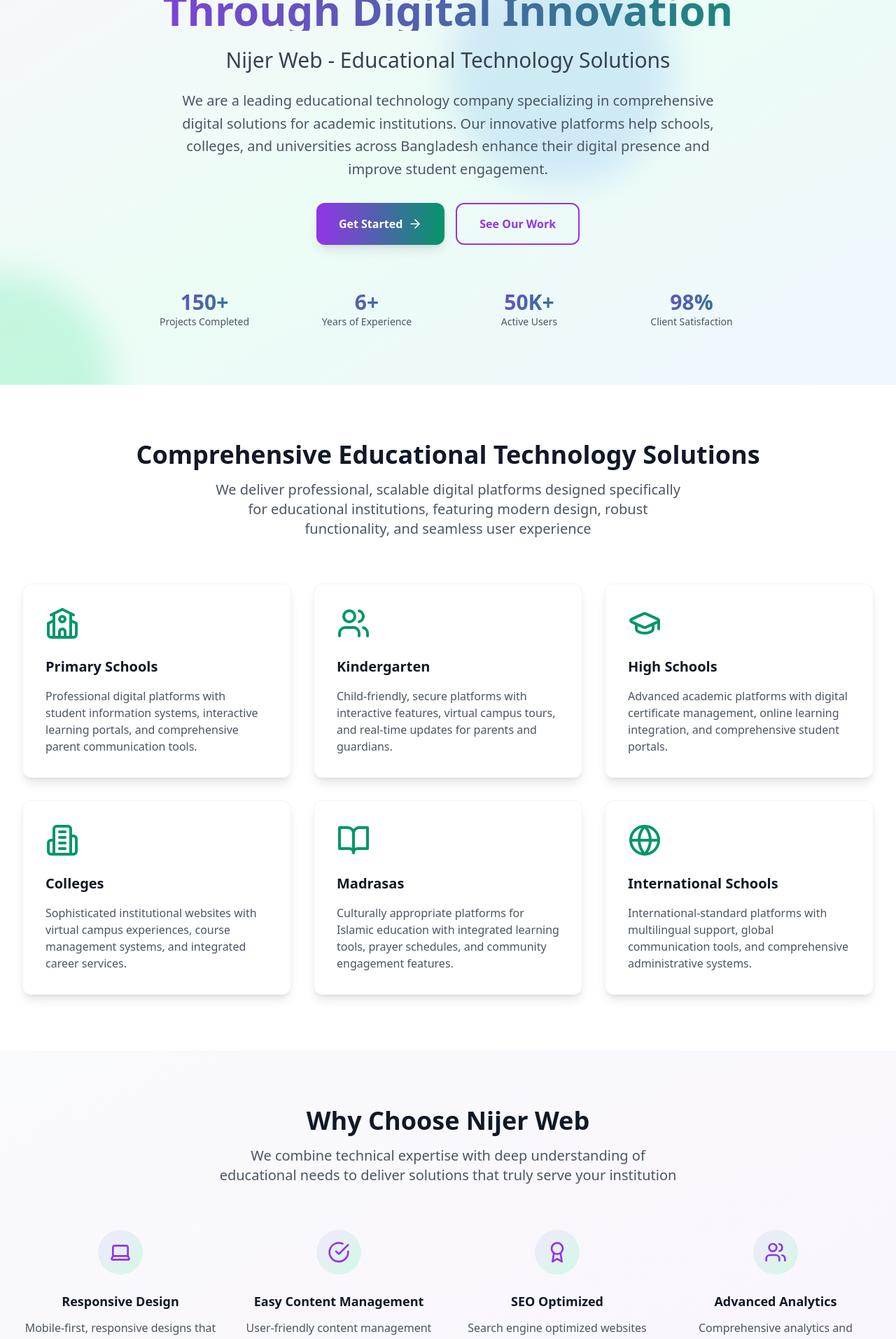
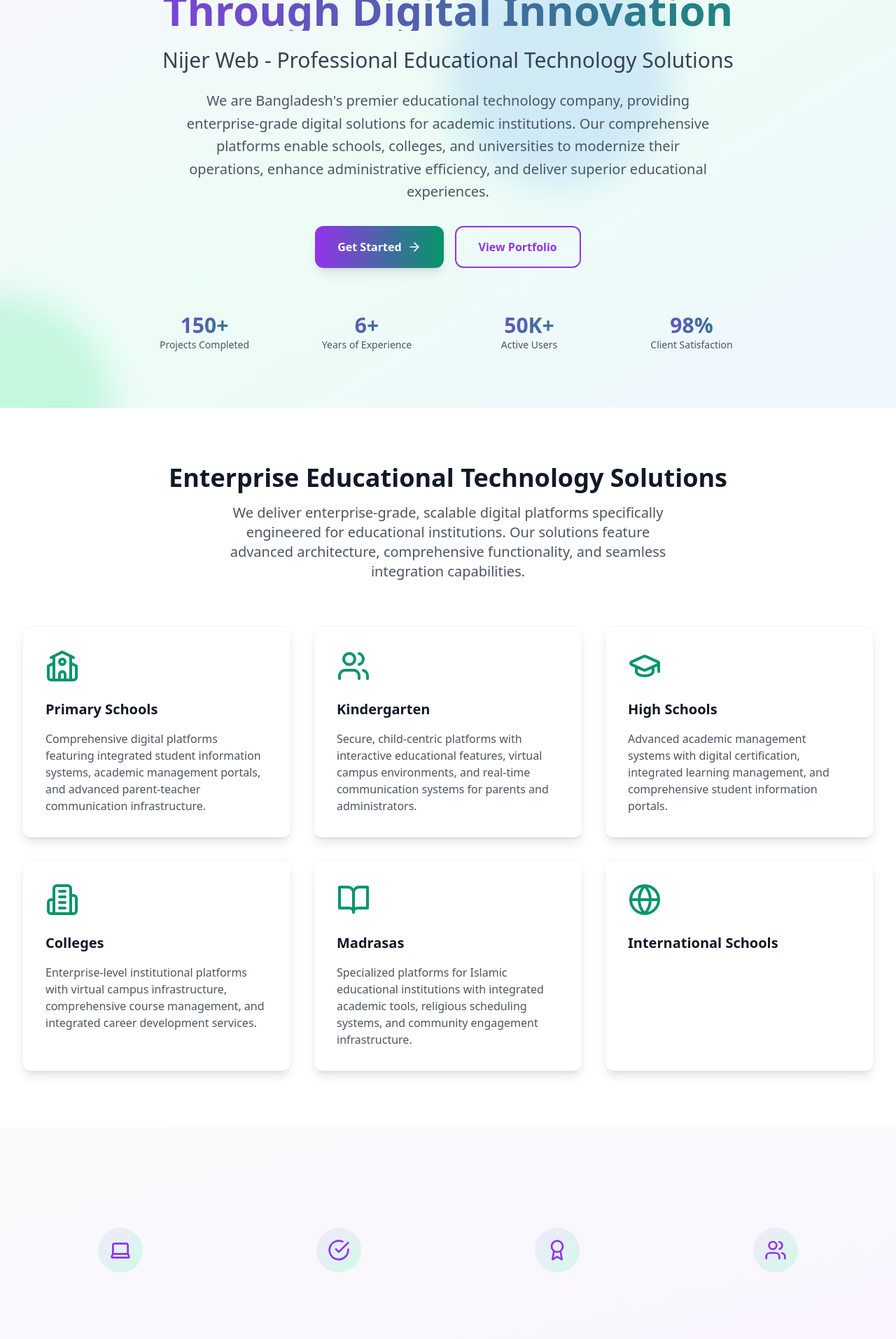
Before and after one commit to nijercart/nijerweb, a React (Vite) app: page / in a window 1280 px wide. Shown: the part 280-2194 px from the top of the page at 70% size. Built offline with nearby package versions, Linux system fonts and the light colour scheme.

Commit message:
Make Website Even More Professional

```diff
--- a/src/App.tsx
+++ b/src/App.tsx
@@ -36,39 +36,28 @@ function App() {
       // Hero Section
       heroTitle: "Revolutionizing Education",
       heroSubtitle: "Through Digital Innovation",
-      heroCompany: "Nijer Web - Educational Technology Solutions",
-      heroDescription: "We are a leading educational technology company specializing in comprehensive digital solutions for academic institutions. Our innovative platforms help schools, colleges, and universities across Bangladesh enhance their digital presence and improve student engagement.",
+      heroCompany: "Nijer Web - Professional Educational Technology Solutions",
+      heroDescription: "We are Bangladesh's premier educational technology company, providing enterprise-grade digital solutions for academic institutions. Our comprehensive platforms enable schools, colleges, and universities to modernize their operations, enhance administrative efficiency, and deliver superior educational experiences.",
       getStarted: "Get Started",
-      viewPortfolio: "See Our Work",
+      viewPortfolio: "View Portfolio",
       learnMore: "Learn More",
 
       // Services
-      servicesTitle: "Comprehensive Educational Technology Solutions",
-      servicesDescription: "We deliver professional, scalable digital platforms designed specifically for educational institutions, featuring modern design, robust functionality, and seamless user experience",
+      servicesTitle: "Enterprise Educational Technology Solutions",
+      servicesDescription: "We deliver enterprise-grade, scalable digital platforms specifically engineered for educational institutions. Our solutions feature advanced architecture, comprehensive functionality, and seamless integration capabilities.",
       primarySchools: "Primary Schools",
-      primaryDesc: "Professional digital platforms with student information systems, interactive learning portals, and comprehensive parent communication tools.",
+      primaryDesc: "Comprehensive digital platforms featuring integrated student information systems, academic management portals, and advanced parent-teacher communication infrastructure.",
       kindergarten: "Kindergarten",
-      kindergartenDesc: "Child-friendly, secure platforms with interactive features, virtual campus tours, and real-time updates for parents and guardians.",
+      kindergartenDesc: "Secure, child-centric platforms with interactive educational features, virtual campus environments, and real-time communication systems for parents and administrators.",
       highSchools: "High Schools",
-      highSchoolsDesc: "Advanced academic platforms with digital certificate management, online learning integration, and comprehensive student portals.",
+      highSchoolsDesc: "Advanced academic management systems with digital certification, integrated learning management, and comprehensive student information portals.",
       colleges: "Colleges",
-      collegesDesc: "Sophisticated institutional websites with virtual campus experiences, course management systems, and integrated career services.",
+      collegesDesc: "Enterprise-level institutional platforms with virtual campus infrastructure, comprehensive course management, and integrated career development services.",
       madrasas: "Madrasas",
-      madrasasDesc: "Culturally appropriate platforms for Islamic education with integrated learning tools, prayer schedules, and community engagement features.",
+      madrasasDesc: "Specialized platforms for Islamic educational institutions with integrated academic tools, religious scheduling systems, and community engagement infrastructure.",
       international: "International Schools",
-      internationalDesc: "International-standard platforms with multilingual support, global communication tools, and comprehensive administrative systems.",
 
       // Features
-      whyChoose: "Why Choose Nijer Web",
-      whyChooseDesc: "We combine technical expertise with deep understanding of educational needs to deliver solutions that truly serve your institution",
-      responsiveDesign: "Responsive Design",
-      responsiveDesc: "Mobile-first, responsive designs that provide optimal viewing experience across all devices and screen sizes",
-      easyManagement: "Easy Content Management",
-      easyDesc: "User-friendly content management system that allows non-technical staff to easily update and maintain website content",
-      seoOptimized: "SEO Optimized",
-      seoDesc: "Search engine optimized websites with fast loading speeds and improved visibility to help your institution reach more students",
-      multiUser: "Advanced Analytics",
-      multiUserDesc: "Comprehensive analytics and reporting tools to track website performance and user engagement patterns",
 
       // Portfolio
       portfolioTitle: "Our Portfolio of Success",
```
